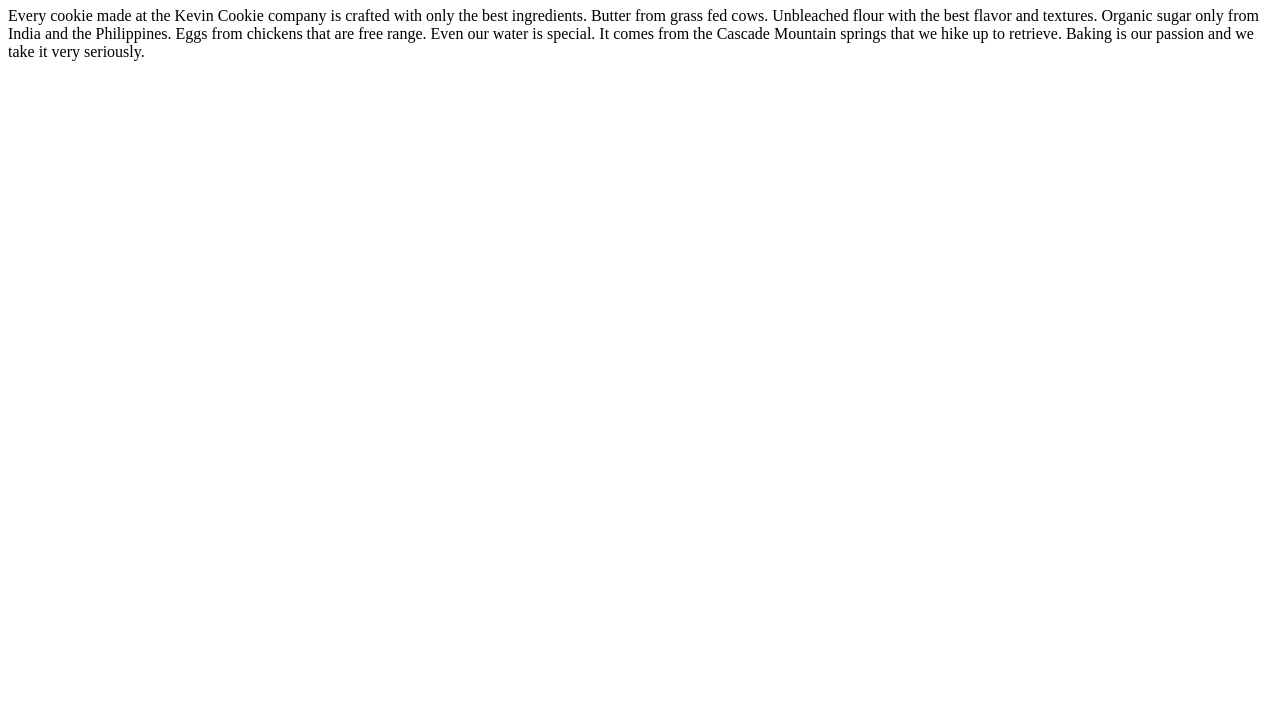
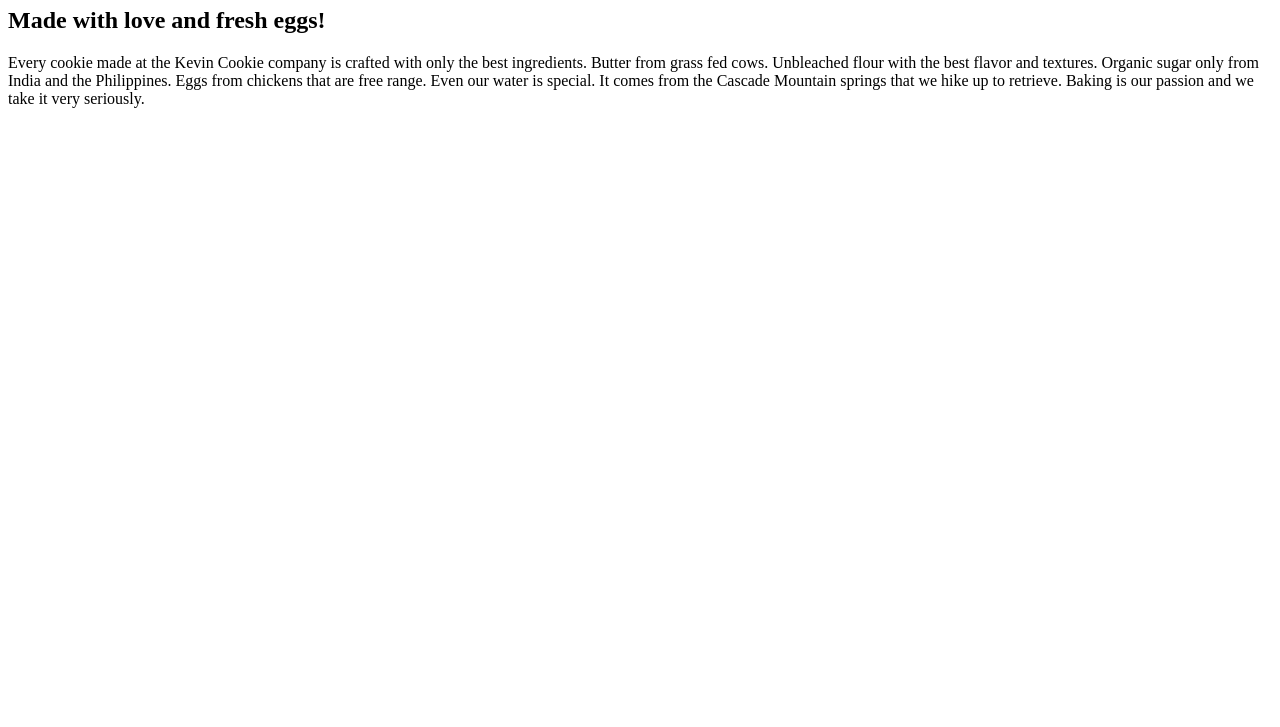
Before and after one commit to NinJB/KevinCookieCompany.com, a plain HTML site: page index.htm in a window 1280 px wide. Shown: the part 73-800 px from the top of the page. Drawn offline with Linux system fonts and the light colour scheme.

Commit message:
Added another phrase below the main catch phrase

```diff
--- a/index.htm
+++ b/index.htm
@@ -3,6 +3,7 @@
 <body>
 
 <h1>Deliciousness in every bite!</h1>
+<h2>Made with love and fresh eggs!</h2>
 
 <p>Every cookie made at the Kevin Cookie company is crafted with only the best ingredients. Butter from grass fed cows. Unbleached flour with the best flavor and textures. Organic sugar only from India and the Philippines. Eggs from chickens that are free range. Even our water is special. It comes from the Cascade Mountain springs that we hike up to retrieve. Baking is our passion and we take it very seriously.</p>
 
```
